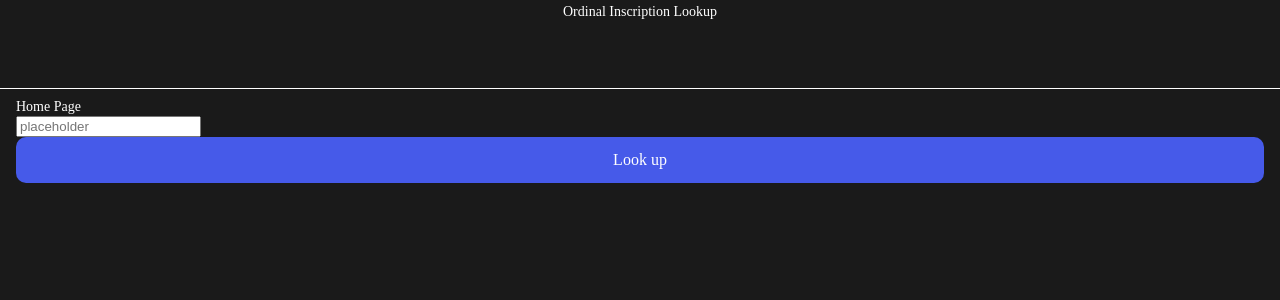
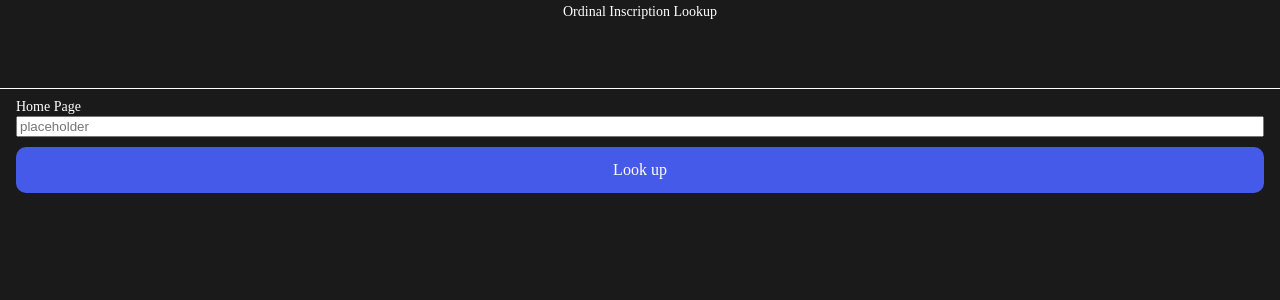
Before and after one commit to J-Son89/xverse, a React (Create React App) app: page / in a window 1280 px wide. Shown: the top 300 px of the page. Built offline with nearby package versions, Linux system fonts and the light colour scheme.

Commit message:
chore: basic styling of home page complete

```diff
--- a/src/components/Button/index.js
+++ b/src/components/Button/index.js
@@ -1,2 +1,4 @@
 import styles from './index.module.css'
-export const Button = (props) => <button {...props} className={styles.button} />;
+import cx from "classnames";
+
+export const Button = ({className, ...props}) => <button {...props} className={cx(styles.button, className)} />
--- a/src/components/Input/index.module.css
+++ b/src/components/Input/index.module.css
@@ -1,9 +1,8 @@
 .inputContainer {
-    /* z-index: 2;
-    height: 5.5rem;
-    width: 100%;
-    margin: 0 auto;
-    border-bottom: 1px solid white;
-    flex-direction: column;
-    align-items: flex-end; */
-  }
+  width: 100%;
+}
+
+.input {
+  margin: 0;
+  width: -webkit-fill-available;
+}
--- a/src/pages/HomePage/index.js
+++ b/src/pages/HomePage/index.js
@@ -11,8 +11,8 @@ export const HomePage = () => {
         <Header title={"Ordinal Inscription Lookup"} />
         <div className={styles.pageContainer}>
         <Label>Home Page</Label>
-        <Input></Input>
-        <Button>Look up</Button>
+        <Input className={styles.button}></Input>
+        <Button className={styles.button}>Look up</Button>
         </div>
     </>
 }
--- a/src/pages/HomePage/index.module.css
+++ b/src/pages/HomePage/index.module.css
@@ -1,4 +1,4 @@
-.pageContainer{
+.pageContainer {
     display: flex;
     padding-top: 10px;
     padding-left: 16px;
@@ -7,3 +7,12 @@
     flex-direction: column;
     align-items: baseline;
 }
+
+.button {
+    margin-top: 10px;
+    margin-bottom: 16px;
+}
+
+.input {
+    margin-top: 10px;
+}
```
